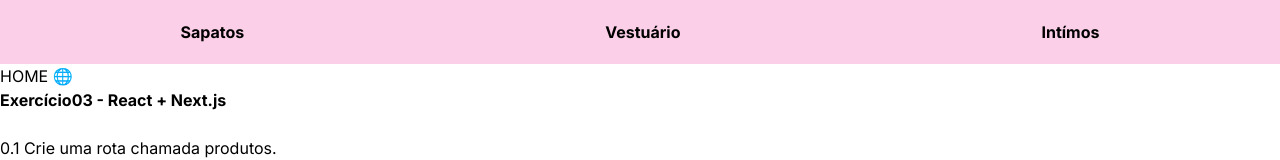
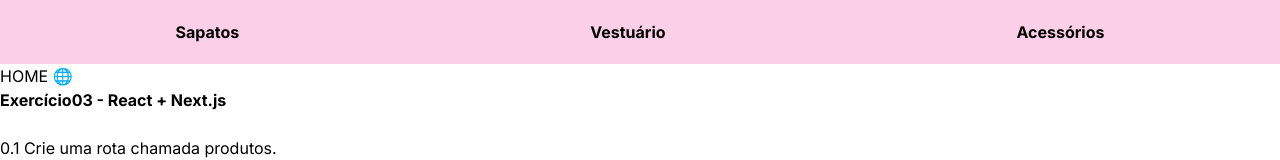
Before and after one commit to NeugeMa/exer03-next, a Next.js app: page / in a window 1280 px wide. Shown: the top 160 px of the page. Built offline with nearby package versions, Linux system fonts and the light colour scheme.

Commit message:
testando para vermos novos resultados

```diff
--- a/src/components/cabecalho/cabecalho.jsx
+++ b/src/components/cabecalho/cabecalho.jsx
@@ -4,9 +4,9 @@ export default function Cabecalho() {
   return (
         <header className="bg-pink-200 h-18">
           <nav className="flex flex-row justify-around">
-            <Link className="link-cabecalho" href="/produtos/estaticas/tenis">Sapatos</Link>
-            <Link className="link-cabecalho" href="/produtos/dinamicos/vestuario/camiseta-fiap">Vestuário</Link>
-            <Link className="link-cabecalho" href="/produtos">Intímos</Link>
+            <Link className="link-cabecalho" href="/produtos/dinamicos/vestuario/tenis-rosa">Sapatos</Link>
+            <Link className="link-cabecalho" href="/produtos/dinamicos/vestuario/calca-fiap">Vestuário</Link>
+            <Link className="link-cabecalho" href="/produtos/dinamicos/vestuario/oculos-virtual/bone-pokemon">Acessórios</Link>
           </nav>
         </header>
   )
```
